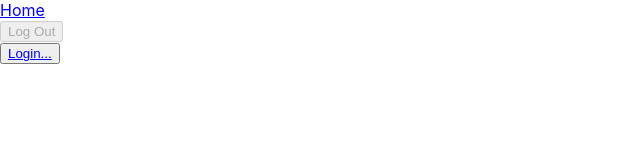
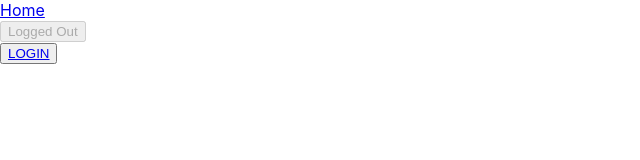
Before and after one commit to Aierbote/login-router-dynamic, a React (Create React App) app: page /login in a window 1280 px wide. Shown: the top 160 px of the page, without its empty margins (0-640 px from the left). Built offline with nearby package versions, Linux system fonts and the light colour scheme.

Commit message:
feat: add custom ButtonLink component

```diff
--- /dev/null
+++ b/src/components/ButtonLink.tsx
@@ -0,0 +1,17 @@
+import { ReactNode } from "react";
+import { Link } from "react-router-dom";
+
+interface Props {
+	onClick: () => void;
+	children: ReactNode;
+	to: string;
+	disabled?: boolean;
+}
+
+export function ButtonLink({ onClick, children, to }: Props) {
+	return (
+		<button onClick={onClick}>
+			<Link to={to}>{children}</Link>
+		</button>
+	);
+}
--- a/src/components/LoginRoute.tsx
+++ b/src/components/LoginRoute.tsx
@@ -1,6 +1,6 @@
 import { useContext } from "react";
 import { AppContext } from "../ContextProvider";
-import { Link } from "react-router-dom";
+import { ButtonLink } from "./ButtonLink";
 
 export function LoginRoute() {
 	const { toggleIsAuthenticated } = useContext(AppContext);
@@ -9,9 +9,9 @@ export function LoginRoute() {
 
 	return (
 		<>
-			<button onClick={toggleIsAuthenticated}>
-				<Link to="/">Login...</Link>
-			</button>
+			<ButtonLink onClick={toggleIsAuthenticated} to="/">
+				LOGIN
+			</ButtonLink>
 		</>
 	);
 }
--- a/src/components/MyNavbar.tsx
+++ b/src/components/MyNavbar.tsx
@@ -1,6 +1,7 @@
 import { useContext } from "react";
 import { AppContext } from "../ContextProvider";
 import { NavLink } from "react-router-dom";
+import { ButtonLink } from "./ButtonLink";
 
 export function MyNavbar() {
 	const { isAuthenticated, toggleIsAuthenticated } = useContext(AppContext);
@@ -12,11 +13,11 @@ export function MyNavbar() {
 			</div>
 			<div>
 				{isAuthenticated ? (
-					<NavLink to="/login" onClick={toggleIsAuthenticated}>
-						Log Out
-					</NavLink>
+					<ButtonLink to="/login" onClick={toggleIsAuthenticated}>
+						LOGOUT
+					</ButtonLink>
 				) : (
-					<button disabled={!isAuthenticated}>Log Out</button>
+					<button disabled={!isAuthenticated}>Logged Out</button>
 				)}
 			</div>
 		</nav>
```
